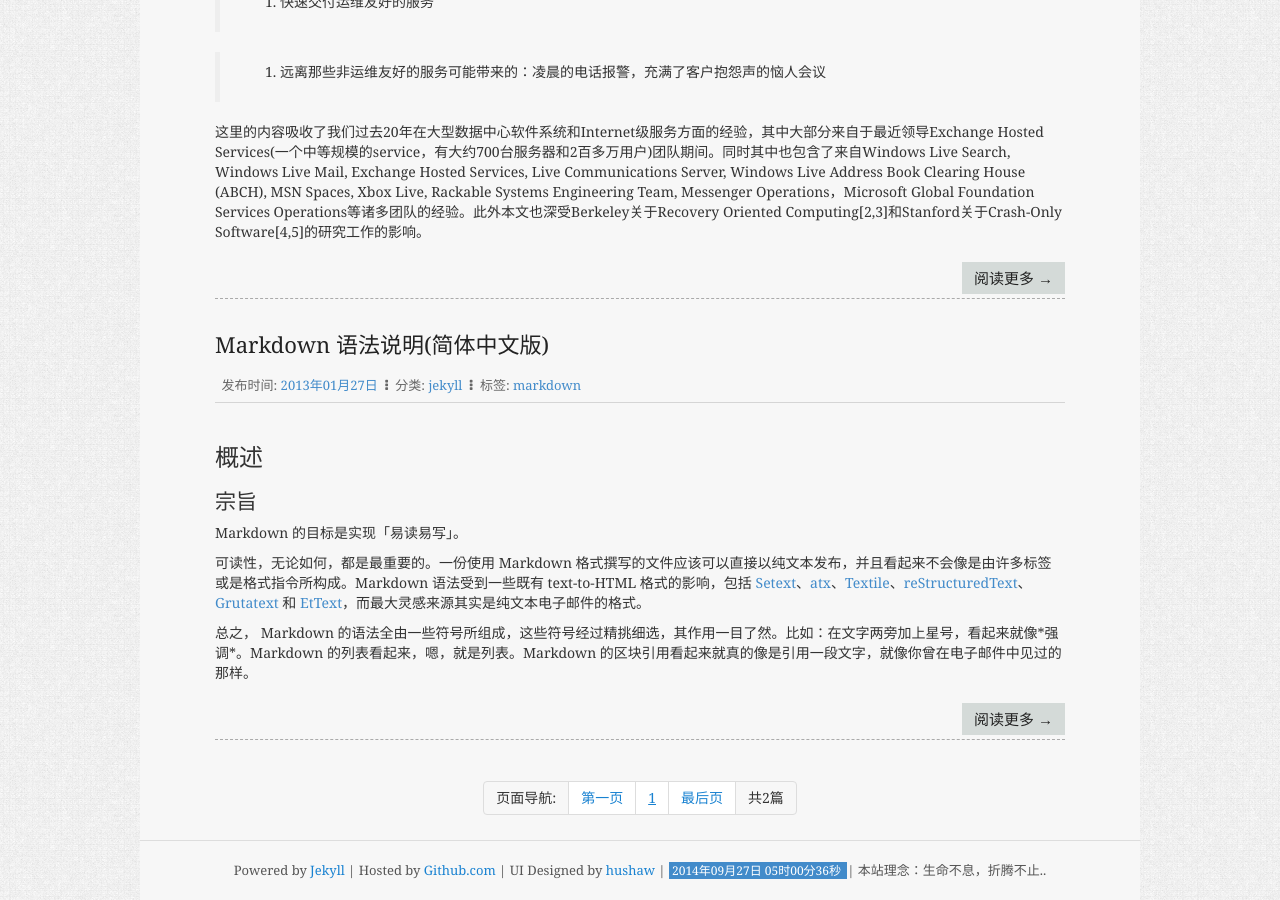
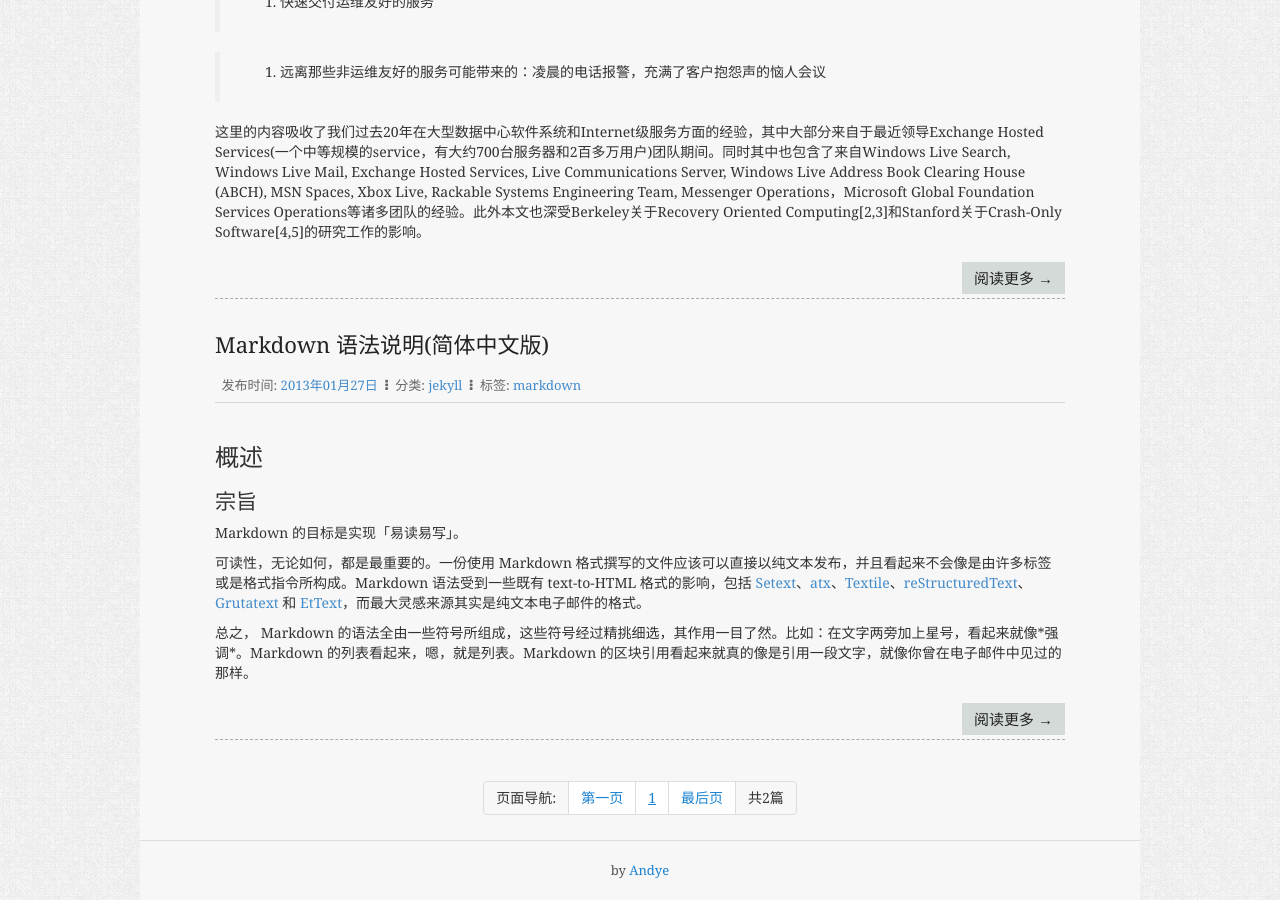
Before and after one commit to megvil/yejiurui.github.io, a Jekyll site: the page built from index.html, in a window 1280 px wide and 900 px high, scrolled down 1083 px. Built offline with Jekyll 4.4.1, drawn with Linux system fonts in a browser that asks for light colours; Markdown is read by kramdown in place of the engine named in the settings; the list of posts is cut into pages by our own code; some of the changed text lies outside the part shown.

Commit message:
修改主页数据

```diff
--- a/_layouts/default.html
+++ b/_layouts/default.html
@@ -18,8 +18,8 @@
      <div class="page-container">
      <div class="page-heading">
          <div class="page-brand">
-             <h1><a href="/">hushaw</a></h1>
-             <h2>Just another jekyll theme</h2>
+             <h1><a href="/">Andye</a></h1>
+             <h2>Live and learn</h2>
          </div>
          <div class="page-navbar">
              <div class="page-navbar-container">
@@ -36,11 +36,12 @@
      </div>
      <div class="page-footer">
          <span>
-             Powered by <a href="https://github.com/mojombo/jekyll">Jekyll</a>
+		     by <a href="https://github.com/yejiurui">Andye</a>
+          <!--   Powered by <a href="https://github.com/mojombo/yejiurui">Andye</a>
              | Hosted by <a href="http://github.com">Github.com</a>
-             | UI Designed by <a href="/about.html">hushaw</a>
+             | UI Designed by <a href="/about.html">Andye</a>
              | <span class="page-generator-time">{{site.time | date:"%Y年%m月%d日 %H时%M分%S秒"}} </span>
-             | 本站理念：生命不息，折腾不止..
+             | 本站理念：学无止境！..  -->
          </span>
      </div>
      </div>
```
